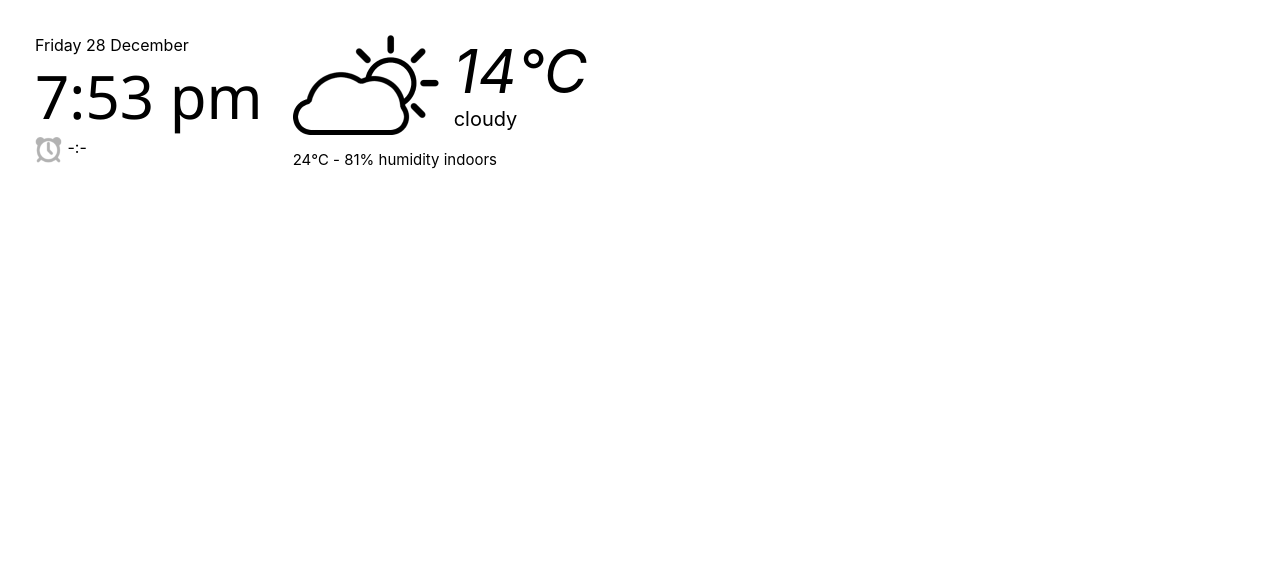
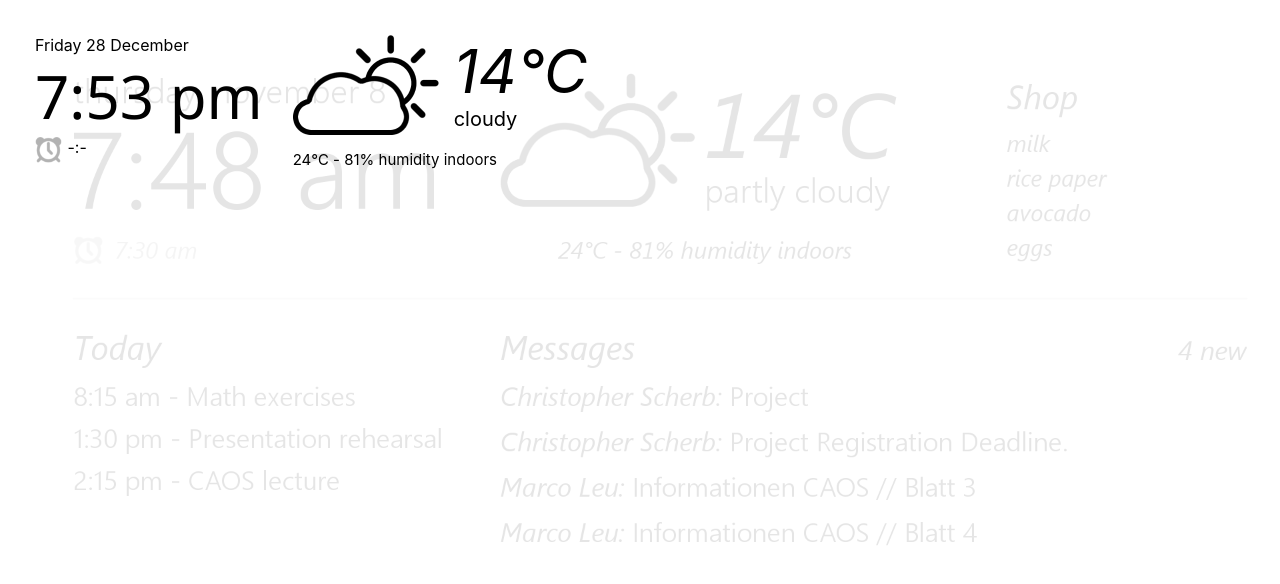
Before and after one commit to dacostaeric/smartpi, a React (Create React App) app in the folder smartpi-react/: page / in a window 1280 px wide. Shown: the top 584 px of the page. Built offline with nearby package versions, Linux system fonts and the light colour scheme.

Commit message:
Add mockup underlay

```diff
--- a/smartpi-react/src/SmartPi.js
+++ b/smartpi-react/src/SmartPi.js
@@ -8,6 +8,7 @@ import JustifyLarge from "./component/JustifyLarge"
 import Tile from "./component/Tile"
 import Time from "./component/Time";
 import Weather from "./component/Weather";
+import MockupUnderlay from "./component/MockupUnderlay"
 
 const Container = styled.div`
 position: fixed
@@ -21,6 +22,7 @@ export default class SmartPi extends React.Component {
 
   render() {
     return (<Container>
+      <MockupUnderlay/>
       <TopBar>
         <JustifySmall>
           <Tile>
--- /dev/null
+++ b/smartpi-react/src/component/MockupUnderlay.js
@@ -0,0 +1,17 @@
+import React from "react"
+import styled from "styled-components"
+
+import mockup from "../graphics/mockup.png"
+
+const MockupUnderlayImage = styled.img`
+position: fixed;
+width: 100vw;
+opacity: .1;
+z-index: -1;
+`;
+
+const MockupUnderlay = (props) => {
+  return <MockupUnderlayImage src={mockup}/>
+};
+
+export default MockupUnderlay
```
Also changed, not shown: smartpi-react/src/graphics/mockup.png (added).
